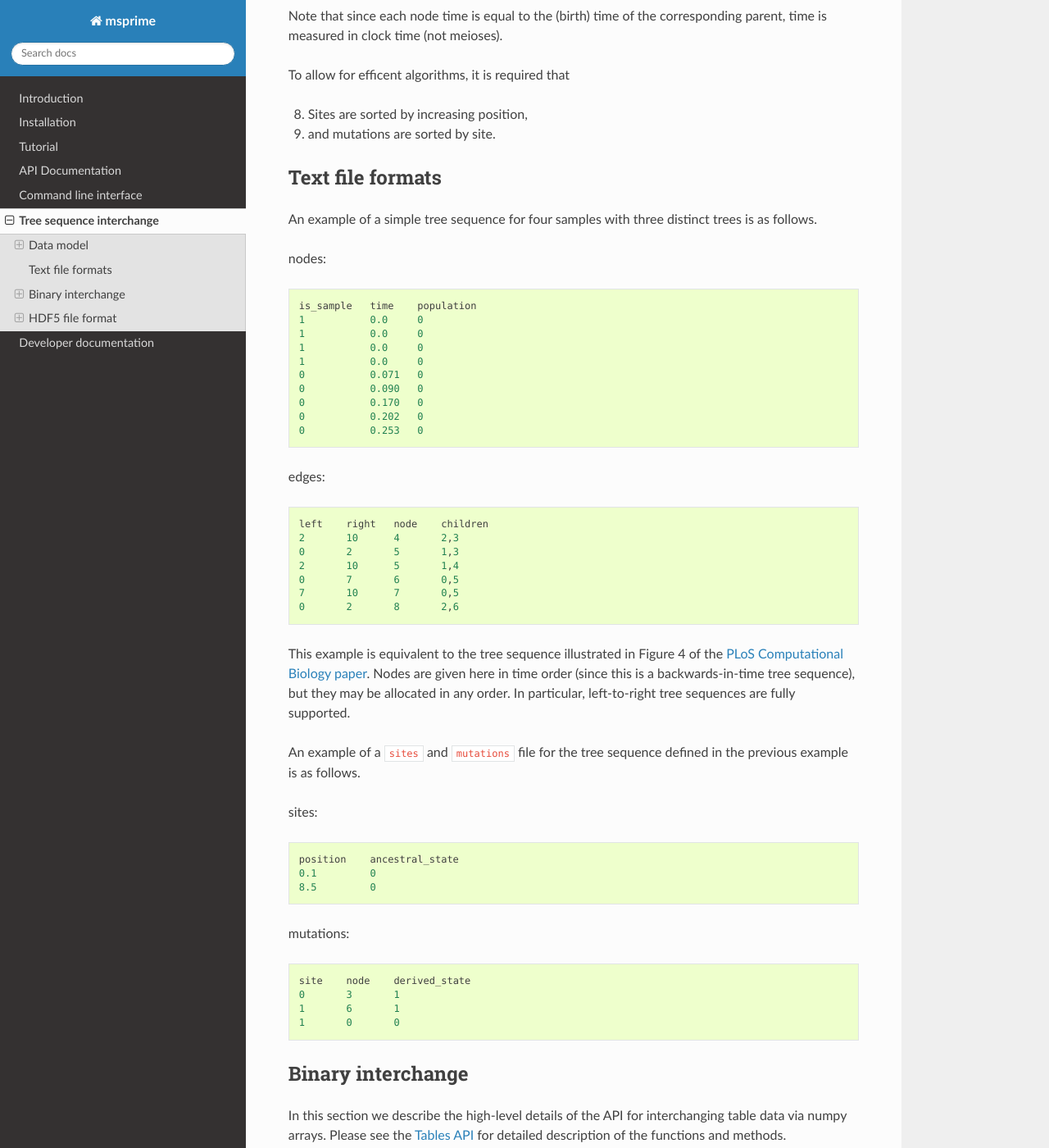
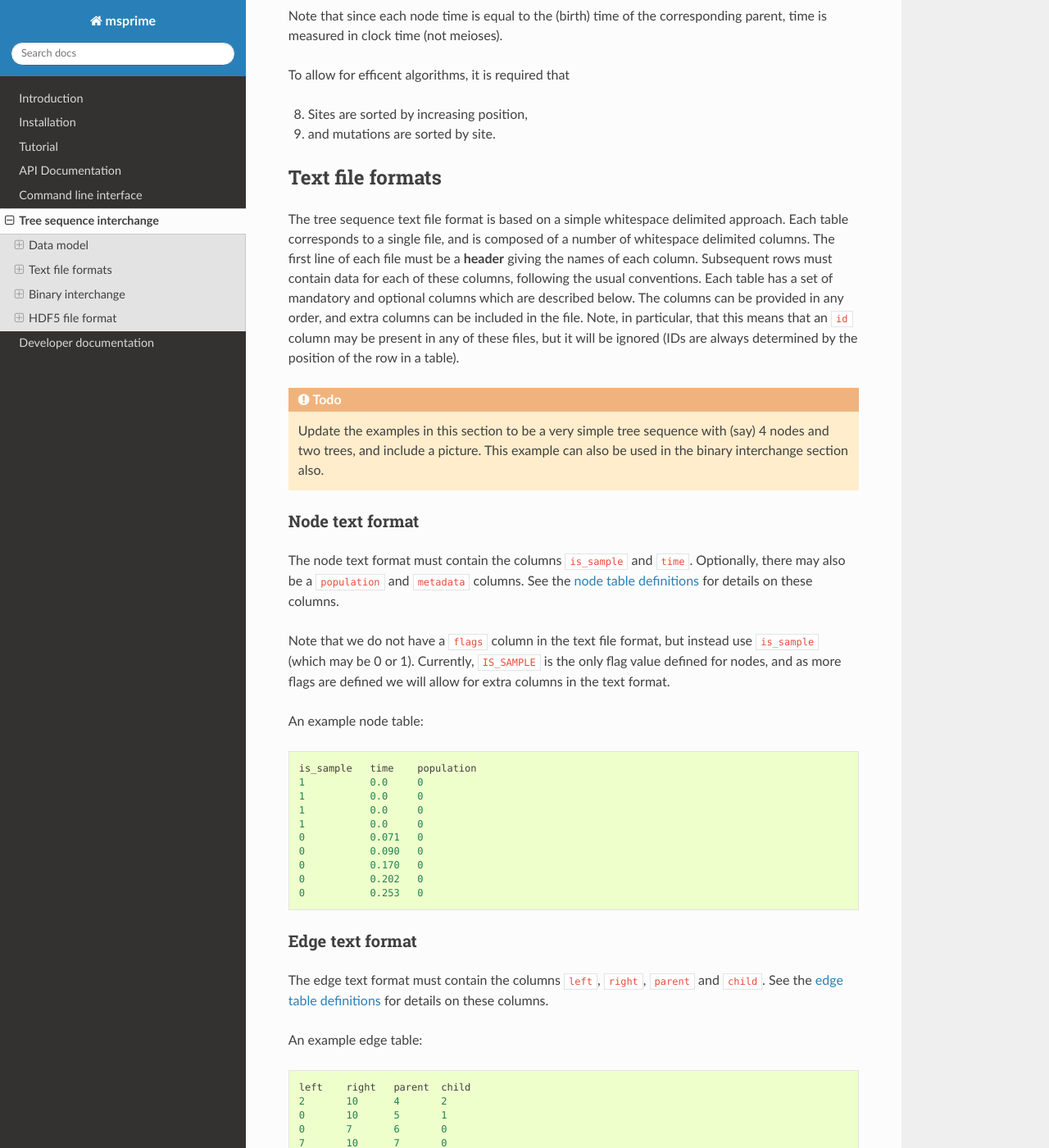
Before and after one commit to tskit-dev/msprime, a Sphinx documentation site: the page built from docs/interchange.rst, in a window 1280 px wide and 1400 px high, scrolled down 6100 px. Shown: the whole window at 82% size. Built offline with Sphinx 7.4.7 and the Read the Docs theme 2.0.0, drawn with Linux system fonts in a browser that asks for light colours; the version number could not be read and is left out; some of the changed text lies outside the part shown.

Commit message:
Updated documentation for text formats.

```diff
--- a/docs/interchange.rst
+++ b/docs/interchange.rst
@@ -349,11 +349,38 @@ To allow for efficent algorithms, it is required that
 Text file formats
 *****************
 
+The tree sequence text file format is based on a simple whitespace
+delimited approach. Each table corresponds to a single file, and is
+composed of a number of whitespace delimited columns. The first
+line of each file must be a **header** giving the names of each column.
+Subsequent rows must contain data for each of these columns, following
+the usual conventions. Each table has a set of mandatory and optional columns which are
+described below. The columns can be provided in any order, and extra columns
+can be included in the file. Note, in particular, that this means that
+an ``id`` column may be present in any of these files, but it will be
+ignored (IDs are always determined by the position of the row in a table).
 
-An example of a simple tree sequence for four samples with
-three distinct trees is as follows.
+.. todo::
+    Update the examples in this section to be a very simple tree sequence
+    with (say) 4 nodes and two trees, and include a picture. This
+    example can also be used in the binary interchange section also.
 
-nodes::
+.. _sec-node-text-format:
+
+Node text format
+================
+
+The node text format must contain the columns ``is_sample`` and
+``time``. Optionally, there may also be a ``population`` and
+``metadata`` columns. See the :ref:`node table definitions
+<sec-node-table-definition>` for details on these columns.
+
+Note that we do not have a ``flags`` column in the text file format, but
+instead use ``is_sample`` (which may be 0 or 1). Currently, ``IS_SAMPLE`` is
+the only flag value defined for nodes, and as more flags are defined we will
+allow for extra columns in the text format.
+
+An example node table::
 
     is_sample   time    population
     1           0.0     0
@@ -366,39 +393,59 @@ nodes::
     0           0.202   0
     0           0.253   0
 
-edges::
 
-    left    right   node    children
-    2       10      4       2,3
-    0       2       5       1,3
-    2       10      5       1,4
-    0       7       6       0,5
-    7       10      7       0,5
-    0       2       8       2,6
+.. _sec-edge-text-format:
+
+Edge text format
+================
+
+The edge text format must contain the columns ``left``,
+``right``, ``parent`` and ``child``.
+See the :ref:`edge table definitions
+<sec-edge-table-definition>` for details on these columns.
+
+An example edge table::
+
+    left    right   parent  child
+    2       10      4       2
+    0       10      5       1
+    0       7       6       0
+    7       10      7       0
+    0       2       8       2
 
 
-This example is equivalent to the tree sequence illustrated in Figure 4 of
-the `PLoS Computational Biology paper
-<http://dx.doi.org/10.1371/journal.pcbi.1004842>`_. Nodes are given here in
-time order (since this is a backwards-in-time tree sequence), but they may
-be allocated in any order. In particular, left-to-right tree sequences are
-fully supported.
+.. _sec-site-text-format:
 
-An example of a ``sites`` and ``mutations`` file for the tree sequence
-defined in the previous example is as follows.
+Site text format
+================
+
+The site text format must contain the columns ``position`` and
+``ancestral_state``. The ``metadata`` column may also be optionally
+present. See the :ref:`site table definitions
+<sec-site-table-definition>` for details on these columns.
 
 sites::
 
     position    ancestral_state
-    0.1         0
-    8.5         0
+    0.1         A
+    8.5         AT
+
+.. _sec-mutation-text-format:
+
+Mutation text format
+====================
+
+The mutation text format must contain the columns ``site``,
+``node`` and ``derived_state``. The ``parent`` and ``metadata`` columns
+may also be optionally present. See the :ref:`mutation table definitions
+<sec-site-table-definition>` for details on these columns.
 
 mutations::
 
     site    node    derived_state
-    0       3       1
-    1       6       1
-    1       0       0
+    0       3       G
+    1       6       T
+    1       0       A
 
 
 .. _sec-binary-interchange:
```
Also changed, not shown: 1 other file.
